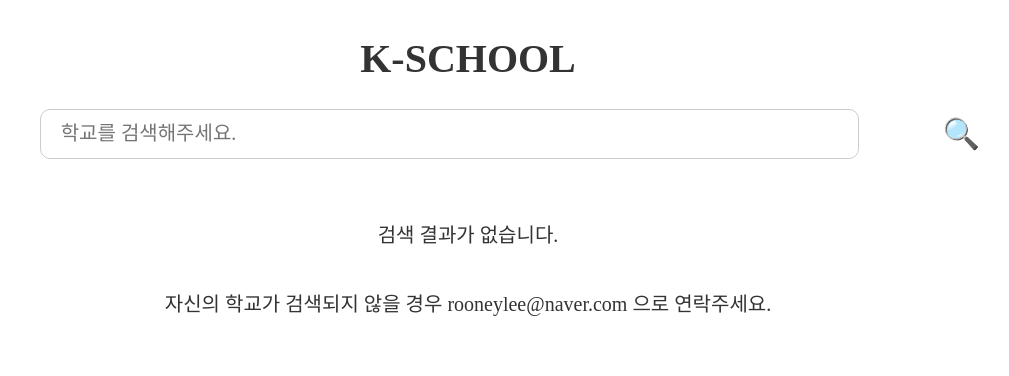
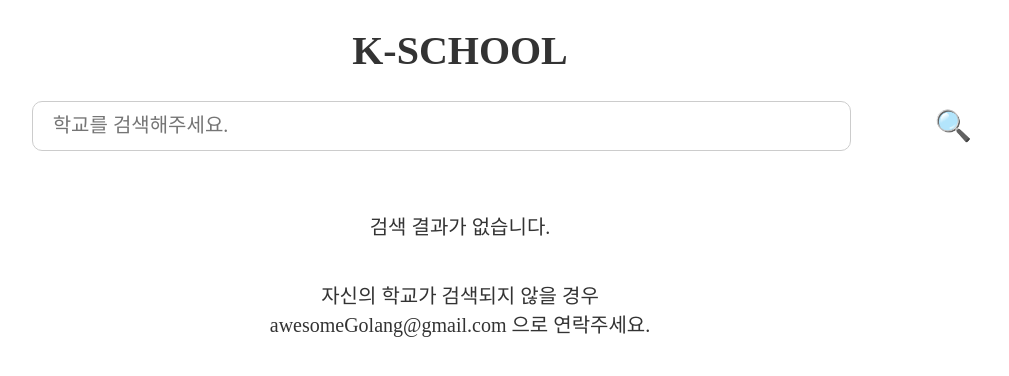
Before and after one commit to awesomeSwam/kschool-frontend, a Svelte app: page / in a window 1280 px wide. Shown: the top 376 px of the page, without its empty margins (180-1189 px from the left). Built offline with nearby package versions, Linux system fonts and the light colour scheme; a web font is replaced by a local one.

Commit message:
make it beter

```diff
--- a/public/global.css
+++ b/public/global.css
@@ -7,7 +7,6 @@ html, body {
 body {
 	color: #333;
 	margin: 0;
-	padding: 8px;
 	box-sizing: border-box;
 	font-family: -apple-system, BlinkMacSystemFont, "Segoe UI", Roboto, Oxygen-Sans, Ubuntu, Cantarell, "Helvetica Neue", sans-serif;
 }
--- a/src/components/FindSchool.svelte
+++ b/src/components/FindSchool.svelte
@@ -49,7 +49,7 @@
           </div>
         {:else}
           <div class="none">검색 결과가 없습니다.</div>
-          <div class="none">자신의 학교가 검색되지 않을 경우 rooneylee@naver.com 으로 연락주세요.</div>
+          <div class="none">자신의 학교가 검색되지 않을 경우<br>awesomeGolang@gmail.com 으로 연락주세요.</div>
         {/each}
       {/if}
     </div>
--- a/src/components/Pop.svelte
+++ b/src/components/Pop.svelte
@@ -124,7 +124,7 @@
     }
 
     const sentCount = (sendCount > maxCount)? 150 : sendCount;
-    const url = `https://schoolpopserver.herokuapp.com/pop/?count=${sentCount}&token=${token}&schoolCode=${schoolCode}`;
+    const url = `https://port-0-kschool-backend-37y7e24l7jiwra5.gksl1.cloudtype.app/pop/?count=${sentCount}&token=${token}&schoolCode=${schoolCode}`;
     const response = await fetch(url, { method: "POST" });
     const data = await response.json();
 
@@ -172,6 +172,8 @@
 </script>
 
 {#if show}
+  <img src="../Sgif1@.png" alt="" style="display:none;">
+  <img src="../Sgif2@.png" alt="" style="display:none;">
   <div class="pop">
     <a class="mainBtn btn-size" href="https://google.com">
       🌐
--- a/src/functions/fetchRank.js
+++ b/src/functions/fetchRank.js
@@ -1,6 +1,6 @@
 const fetchRank = async () => {
   try {
-    const url = "https://schoolpopserver.herokuapp.com/leaderboard";
+    const url = "https://port-0-kschool-backend-37y7e24l7jiwra5.gksl1.cloudtype.app/leaderboard";
     const response = await fetch(url);
     const data = await response.json();
 
--- a/src/functions/fetchSchool.js
+++ b/src/functions/fetchSchool.js
@@ -1,6 +1,6 @@
 const fetchSchool = async (schoolName) => {
   try {
-    const url = encodeURI(`https://schoolproxyserver.herokuapp.com/school/?schoolName=${schoolName}`);
+    const url = encodeURI(`https://port-0-kschool-backend-37y7e24l7jiwra5.gksl1.cloudtype.app?schoolName=${schoolName}`);
     const response = await fetch(url);
     const rawData = await response.json();
 
```
